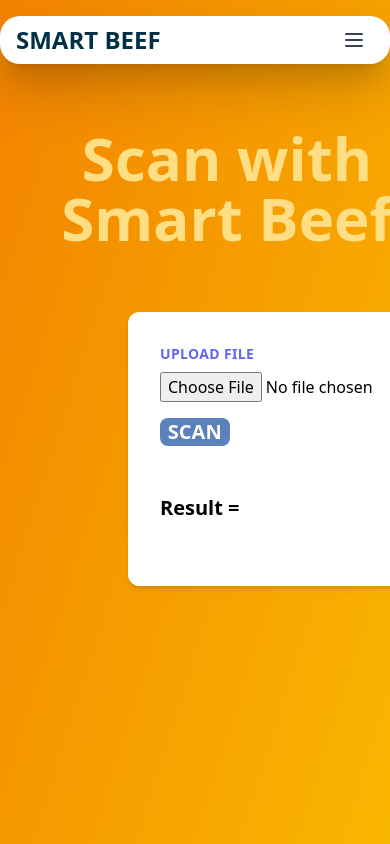
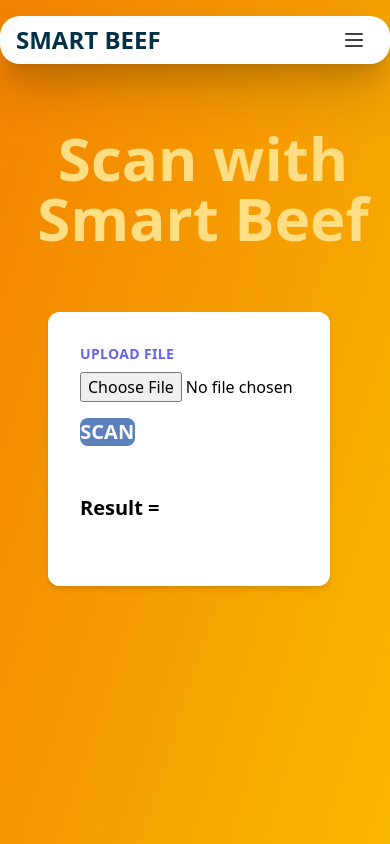
Before and after one commit to hasanchamdany/SmartBeef-Frontend, a Next.js app: page /scan in a window 390 px wide. Built offline with nearby package versions, Linux system fonts and the light colour scheme; no server answers; sample sign-in values are in the browser's storage.

Commit message:
feat(responsive): add scan page responsiveness

```diff
--- a/src/pages/index.js
+++ b/src/pages/index.js
@@ -17,7 +17,7 @@ export default function Home() {
             {/* image */}
             <div className="lg:flex block justify-between 2xl:mt-48 mt-44  mx-8">
               <div className="flex flex-col align-center justify-center">
-                <h1 className="font-serif-inter 2xl:text-8xl text-7xl text-blue-welcome max-w-xl lg:ml-32 ml-8">
+                <h1 className="font-serif-inter 2xl:text-8xl text-7xl text-blue-welcome max-w-xl lg:ml-32 md:ml-8 ml-3">
                   Welcome to Smart Beef
                 </h1>
                 <Link href="/scan" className="flex justify-center">
--- a/src/pages/scan.js
+++ b/src/pages/scan.js
@@ -1,10 +1,9 @@
-import Image from 'next/image'
-import DefaultLayout from '@/components/DefaultLayout/DefaultLayout'
-import React from 'react'
-import Scan from "../components/Scan"
-import bannerScan from '../../public/images/SmartBeef banner scan.png'
-import UpFileContainer from '@/components/Container/UpFileContainer'
-
+import Image from "next/image";
+import DefaultLayout from "@/components/DefaultLayout/DefaultLayout";
+import React from "react";
+import Scan from "../components/Scan";
+import bannerScan from "../../public/images/SmartBeef banner scan.png";
+import UpFileContainer from "@/components/Container/UpFileContainer";
 
 const scan = () => {
   // const navigate = useNavigate();
@@ -13,25 +12,26 @@ const scan = () => {
       <DefaultLayout>
         <div className="flex w-full h-screen scanPage-bg ">
           <div>
-                <div className='w-screen justify-center mt-32 mx-8'>
-                  <h1 className='text-center font-semibold text-scan font-serif-inter text-6xl'>Scan with Smart Beef</h1>
+            <div className="w-screen justify-center mt-32 md:mx-8 mx-2">
+              <h1 className="flex justify-center text-center font-semibold text-scan font-serif-inter text-6xl">
+                Scan with Smart Beef
+              </h1>
             </div>
 
-                <div className='flex flex-row justify-between mt-16 mx-32 gap-20 items-center'>
+            <div className="md:flex md:flex-row block xl:justify-between justify-center mt-16 lg:mx-32 mx-12 lg:gap-20 items-center">
               {/* <Scan/>*/}
-                  <div className='w-3/4 h-fit bg-white rounded-xl '>
-                    <UpFileContainer/>
+              <div className="w-3/4 h-fit bg-white rounded-xl ">
+                <UpFileContainer />
               </div>
-                  <Image src={bannerScan} className='h-1/4 w-1/4 '/>
-
+              <div className="hidden xl:block">
+                <Image src={bannerScan} className="h-1/2 w-1/2 " />
               </div>
-
-
+            </div>
           </div>
         </div>
       </DefaultLayout>
     </>
-  )
-}
+  );
+};
 
-export default scan
+export default scan;
```
Lines whose indentation alone changed are shown as unchanged.
